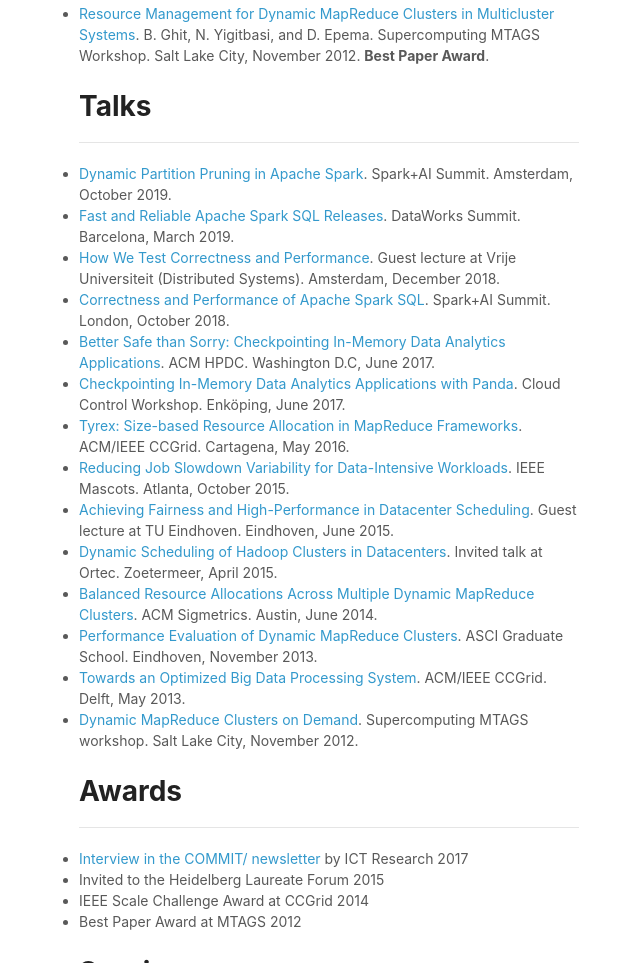
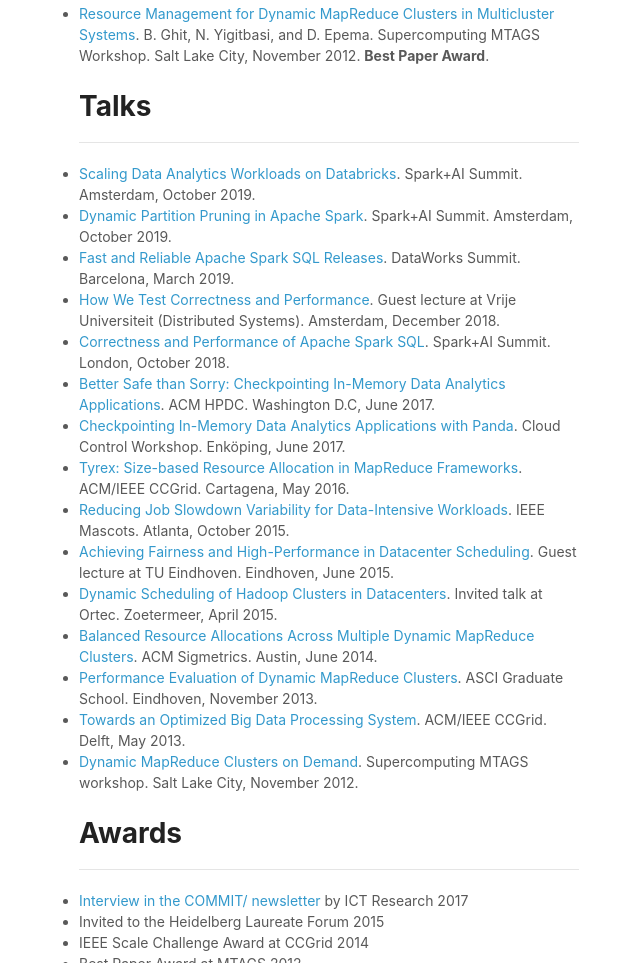
Before and after one commit to bogdanghit/bogdanghit.github.io, a plain HTML site: page index.html in a window 1280 px wide. Shown: the part 1894-2857 px from the top of the page, without its empty margins (491-1131 px from the left). Drawn offline with Linux system fonts and the light colour scheme.

Commit message:
add scaling talk

```diff
--- a/index.html
+++ b/index.html
@@ -137,6 +137,7 @@ Supercomputing MTAGS Workshop. Salt Lake City, November 2012. <b>Best Paper Awar
 <h1 id="talks"><b>Talks</b></h1>
 <hr>
 <ul>
+<li><a href="talks/2019-10-17_spark_summit_databricks_scaling.pdf" target="_blank">Scaling Data Analytics Workloads on Databricks</a>. Spark+AI Summit. Amsterdam, October 2019.</li>
 <li><a href="talks/2019-10-16_spark_summit_dynamic_pruning.pdf" target="_blank">Dynamic Partition Pruning in Apache Spark</a>. Spark+AI Summit. Amsterdam, October 2019.</li>
 <li><a href="talks/2019-03-21_dataworks_perf_testing.pdf" target="_blank">Fast and Reliable Apache Spark SQL Releases</a>. DataWorks Summit. Barcelona, March 2019.</li>
 <li><a href="talks/2018-12-12_vrije_lecture_testing.pdf" target="_blank">How We Test Correctness and Performance</a>. Guest lecture at Vrije Universiteit (Distributed Systems). Amsterdam, December 2018.</li>
```
Also changed, not shown: 1 other file.
